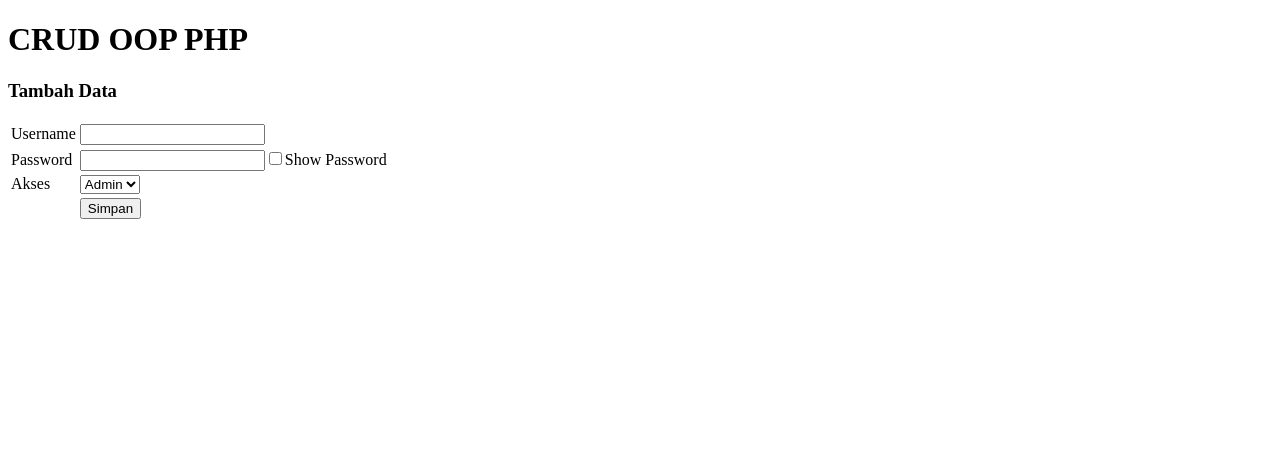
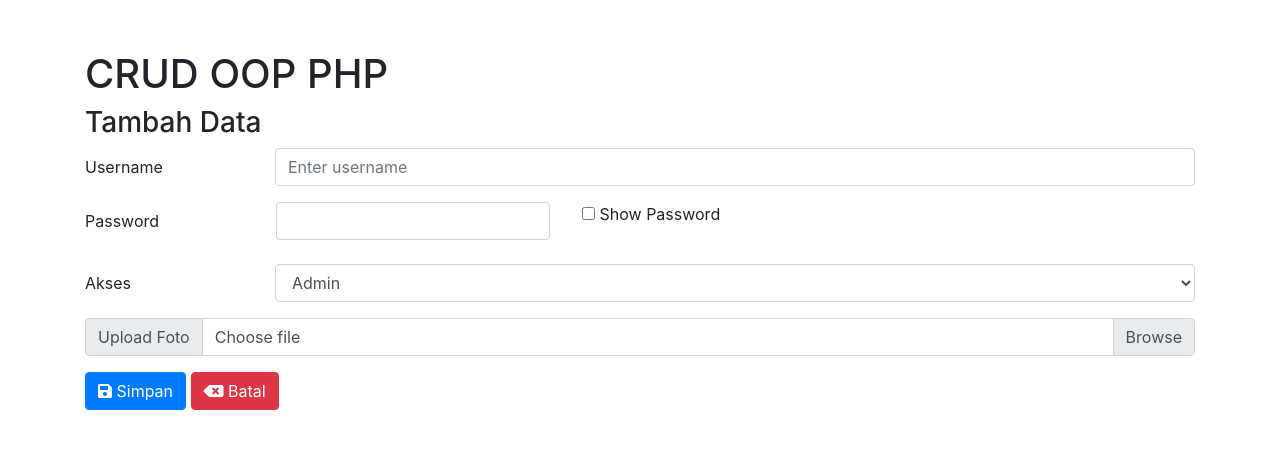
Before and after one commit to triabagus/crudoop, a PHP site: page /insert-data.php in a window 1280 px wide. Shown: the top 449 px of the page. Run offline with PHP 8.4, Linux system fonts and the light colour scheme; some libraries are stand-ins or nearby versions.

Commit message:
version boostrap 2

```diff
--- a/default-data.php
+++ b/default-data.php
@@ -27,7 +27,7 @@
                     endif;
                 ?>
             </td>
-            <td><i class="fas fa-heart"></i> <?php echo $x['like'];?></td>
+            <td><i class="fas fa-heart"></i> <?php echo $x['suka'];?></td>
             <td>
                 <a href="edit-data.php?id=<?php echo $x['id']; ?>&aksi=update"><i class="fas fa-edit"></i> Edit</a>
                 <a href="proses.php?id=<?php echo $x['id']; ?>&aksi=hapus" onclick="return confirm('anda ingin menghapus data , <?php echo $x['username']; ?> ?')"><i class="fas fa-trash-alt"></i> Hapus</a>
--- a/insert-data.php
+++ b/insert-data.php
@@ -7,35 +7,51 @@
     <meta name="viewport" content="width=device-width, initial-scale=1">
     <!-- <link rel="stylesheet" type="text/css" media="screen" href="main.css" />
     <script src="main.js"></script> -->
+    <link rel="stylesheet" href="https://stackpath.bootstrapcdn.com/bootstrap/4.2.1/css/bootstrap.min.css" integrity="sha384-GJzZqFGwb1QTTN6wy59ffF1BuGJpLSa9DkKMp0DgiMDm4iYMj70gZWKYbI706tWS" crossorigin="anonymous">
+    <link rel="stylesheet" href="https://use.fontawesome.com/releases/v5.7.1/css/all.css" integrity="sha384-fnmOCqbTlWIlj8LyTjo7mOUStjsKC4pOpQbqyi7RrhN7udi9RwhKkMHpvLbHG9Sr" crossorigin="anonymous">
 </head>
 <body>
+    <div class="container" style="margin-top:50px;">
         <h1>CRUD OOP PHP</h1>
         <h3>Tambah Data </h3>
-    <form action="proses.php?aksi=tambah" method="post">
-    <table>
-        <tr>
-            <td>Username</td>
-            <td><input type="text" name="username"></td>
-        </tr>
-        <tr>
-            <td>Password</td>
-            <td><input id="password" type="password" name="password"><input type="checkbox" onclick="myViewPass()">Show Password</td>
-        </tr>
-        <tr>
-            <td>Akses</td>
-            <td>
-            <select name="akses">
+        <form action="proses.php?aksi=tambah" method="POST">
+            <div class="form-group row">
+                <label class="col-sm-2 col-form-label">Username</label>
+                <div class="col-sm-10">
+                    <input type="text" name="username" class="form-control" id="username" placeholder="Enter username">
+                </div>
+            </div>
+            <div class="form-group row">
+                <label class="col-sm-2 col-form-label">Password</label>
+                <div class="form-group mx-sm-3 mb-2">
+                    <input id="password" type="password" name="password" class="form-control">
+                </div>
+                <div class="form-group mx-sm-3 mb-2">
+                    <input type="checkbox" onclick="myViewPass()"> Show Password
+                </div>
+            </div>
+            <div class="form-group row">
+                <label class="col-sm-2 col-form-label">Akses</label>
+                <div class="col-sm-10">
+                    <select class="form-control" name="akses">
                         <option value=1>Admin</option>
                         <option value=2>User</option>
                     </select>
-            </td>
-        </tr>
-        <tr>
-            <td></td>
-            <td><button type="submit" name="submit">Simpan</button></td>
-        </tr>
-    </table>
+                </div>
+            </div>
+            <div class="input-group mb-3">
+                <div class="input-group-prepend">
+                    <span class="input-group-text" id="inputGroupFileAddon01">Upload Foto</span>
+                </div>
+                <div class="custom-file">
+                    <input type="file" class="custom-file-input" id="inputGroupFile01" aria-describedby="inputGroupFileAddon01">
+                    <label class="custom-file-label" for="inputGroupFile01">Choose file</label>
+                </div>
+            </div>
+                <button class="btn btn-primary" type="submit" name="submit"><i class="fas fa-save"></i> Simpan</button>
+                <a class="btn btn-danger" href="tampil-data.php"><i class="fas fa-backspace"></i> Batal</a>
         </form>
+    </div>
 
     <script>
     function myViewPass() {
--- a/search.php
+++ b/search.php
@@ -9,7 +9,7 @@
             <th>Jumlah Like</th>
             <th>Opsi</th>
         </tr>
-    </thead
+    </thead>
         <?php
         foreach($db->search($_POST["search"]) as $x){
         ?>
@@ -27,7 +27,7 @@
                     endif;
                 ?>
             </td>
-            <td><i class="fas fa-heart"></i> <?php echo $x['like'];?></td>
+            <td><i class="fas fa-heart"></i> <?php echo $x['suka'];?></td>
             <td>
                 <a href="edit-data.php?id=<?php echo $x['id']; ?>&aksi=update"><i class="fas fa-edit"></i> Edit</a>
                 <a href="proses.php?id=<?php echo $x['id']; ?>&aksi=hapus" onclick="return confirm('anda ingin menghapus data , <?php echo $x['username']; ?> ?')"><i class="fas fa-trash-alt"></i> Hapus</a>
--- a/tampil-data.php
+++ b/tampil-data.php
@@ -6,7 +6,8 @@
     <title>Page Title</title>
     <meta name="viewport" content="width=device-width, initial-scale=1">
     <!-- <link rel="stylesheet" type="text/css" media="screen" href="main.css" />
-    <script src="main.js"></script> --><link rel="stylesheet" href="https://stackpath.bootstrapcdn.com/bootstrap/4.2.1/css/bootstrap.min.css" integrity="sha384-GJzZqFGwb1QTTN6wy59ffF1BuGJpLSa9DkKMp0DgiMDm4iYMj70gZWKYbI706tWS" crossorigin="anonymous">
+    <script src="main.js"></script> -->
+    <link rel="stylesheet" href="https://stackpath.bootstrapcdn.com/bootstrap/4.2.1/css/bootstrap.min.css" integrity="sha384-GJzZqFGwb1QTTN6wy59ffF1BuGJpLSa9DkKMp0DgiMDm4iYMj70gZWKYbI706tWS" crossorigin="anonymous">
     <link rel="stylesheet" href="https://use.fontawesome.com/releases/v5.7.1/css/all.css" integrity="sha384-fnmOCqbTlWIlj8LyTjo7mOUStjsKC4pOpQbqyi7RrhN7udi9RwhKkMHpvLbHG9Sr" crossorigin="anonymous">
 </head>
 <body >
@@ -37,9 +38,7 @@
             </form>
         </div>
         </div>
-
         <div class="row">
-
             <?php
                 if (isset($_POST["cari"])) :
                     include 'search.php';
```
Also changed, not shown: edit-data.php (+28 -24 lines), function.php (+44 -44 lines). Lines whose indentation alone changed are shown as unchanged.
